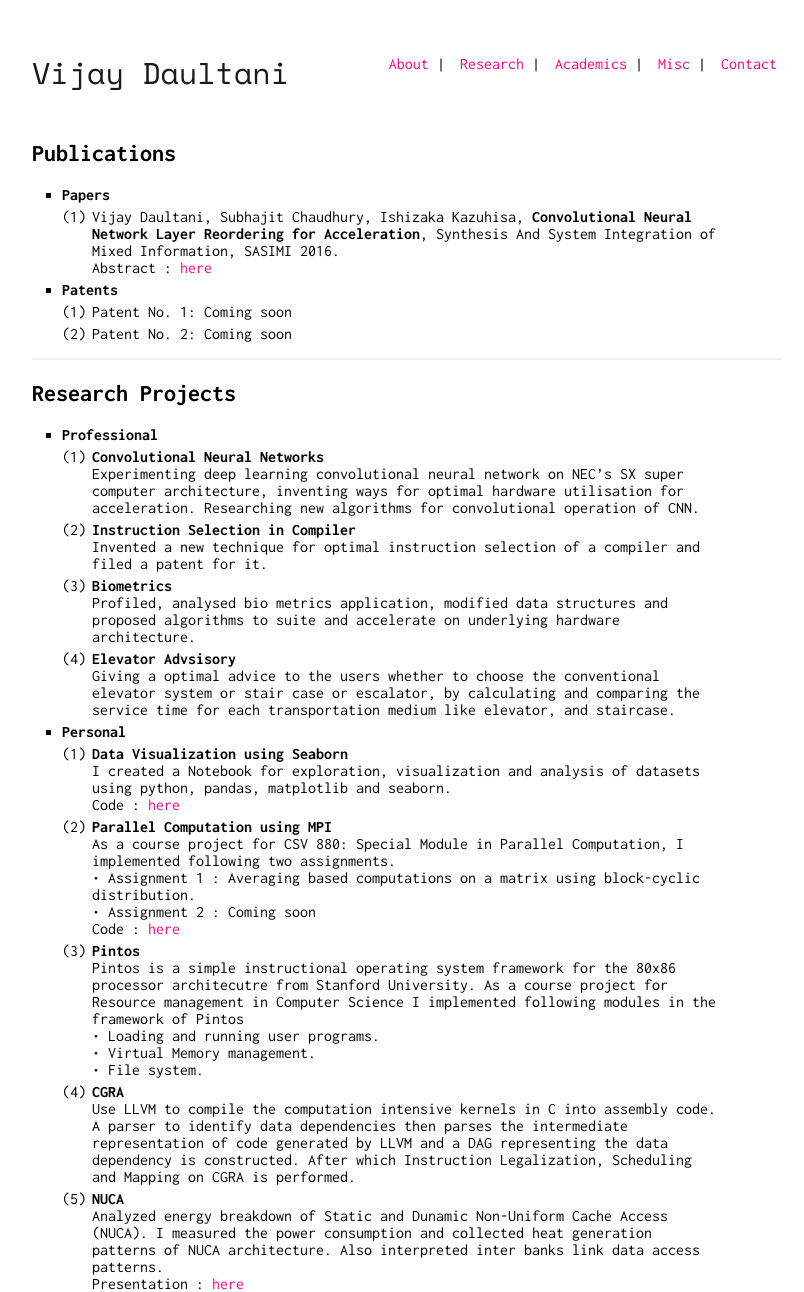
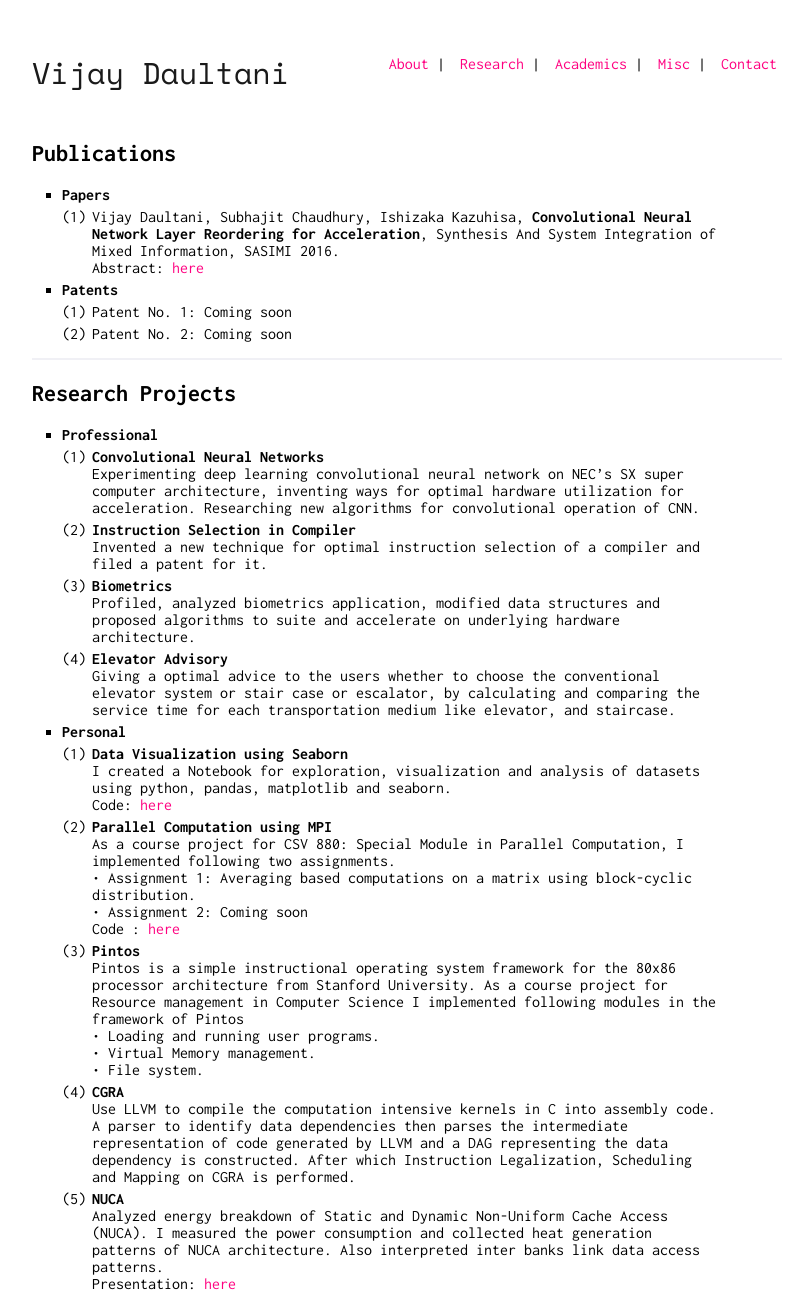
Before and after one commit to vijaydaultani/vijaydaultani.github.io, a Jekyll site: the page built from research.md, in a window 1280 px wide. Shown: the whole page, without its empty margins (233-1037 px from the left). Built offline with Jekyll 4.4.1, drawn with Linux system fonts in a browser that asks for light colours.

Commit message:
removing spelling mistakes

```diff
--- a/research.md
+++ b/research.md
@@ -19,30 +19,30 @@ layout: default
 
 * **Professional**
   1. **Convolutional Neural Networks**
-    Experimenting deep learning convolutional neural network on NEC's SX super computer architecture, inventing ways for optimal hardware utilisation for acceleration. Researching new algorithms for convolutional operation of CNN.
+    Experimenting deep learning convolutional neural network on NEC's SX super computer architecture, inventing ways for optimal hardware utilization for acceleration. Researching new algorithms for convolutional operation of CNN.
   2. **Instruction Selection in Compiler**
   	Invented a new technique for optimal instruction selection of a compiler and filed a patent for it.
   3. **Biometrics**
-    Profiled, analysed bio metrics application, modified data structures and proposed algorithms to suite and accelerate on underlying hardware architecture.
-  4. **Elevator Advsisory**
+    Profiled, analyzed biometrics application, modified data structures and proposed algorithms to suite and accelerate on underlying hardware architecture.
+  4. **Elevator Advisory**
     Giving a optimal advice to the users whether to choose the conventional elevator system or stair case or escalator, by calculating and comparing the service time for each transportation medium like elevator, and staircase.
 
 * **Personal**
   1. **Data Visualization using Seaborn**
      I created a Notebook for exploration, visualization and analysis of datasets using python, pandas, matplotlib and seaborn.
-     Code : [here](https://github.com/vijaydaultani/specimen/blob/master/visualization/seaborn_abalone.ipynb)
+     Code: [here](https://github.com/vijaydaultani/specimen/blob/master/visualization/seaborn_abalone.ipynb)
   2. **Parallel Computation using MPI**
   	As a course project for CSV 880: Special Module in Parallel Computation, I implemented following two assignments.
-  	• Assignment 1 : Averaging based computations on a matrix using block-cyclic distribution.
-  	• Assignment 2 : Coming soon
+  	• Assignment 1: Averaging based computations on a matrix using block-cyclic distribution.
+  	• Assignment 2: Coming soon
      Code : [here](https://github.com/vijaydaultani/CSV880)
   3. **Pintos**
-  	Pintos is a simple instructional operating system framework for the 80x86 processor architecutre from Stanford University. As a course project for Resource management in Computer Science I implemented following modules in the framework of Pintos
+  	Pintos is a simple instructional operating system framework for the 80x86 processor architecture from Stanford University. As a course project for Resource management in Computer Science I implemented following modules in the framework of Pintos
 	• Loading and running user programs.
 	• Virtual Memory management.
 	• File system.
   4. **CGRA**
     Use LLVM to compile the computation intensive kernels in C into assembly code. A parser to 	identify data dependencies then parses the intermediate representation of code generated by LLVM and a DAG representing the data dependency is constructed. After which Instruction Legalization, Scheduling and Mapping on CGRA is performed.
   5. **NUCA**
-  	Analyzed energy breakdown of Static and Dunamic Non-Uniform Cache Access (NUCA). I measured the power consumption and collected heat generation patterns of NUCA architecture. Also interpreted inter banks link data access patterns.
-  	Presentation : [here](https://github.com/vijaydaultani/nuca)
+  	Analyzed energy breakdown of Static and Dynamic Non-Uniform Cache Access (NUCA). I measured the power consumption and collected heat generation patterns of NUCA architecture. Also interpreted inter banks link data access patterns.
+  	Presentation: [here](https://github.com/vijaydaultani/nuca)
```
Also changed, not shown: other parts of research.md (+1 -1 lines), academics.md (+4 -4 lines), index.md (+4 -4 lines), misc.md (+4 -4 lines).
